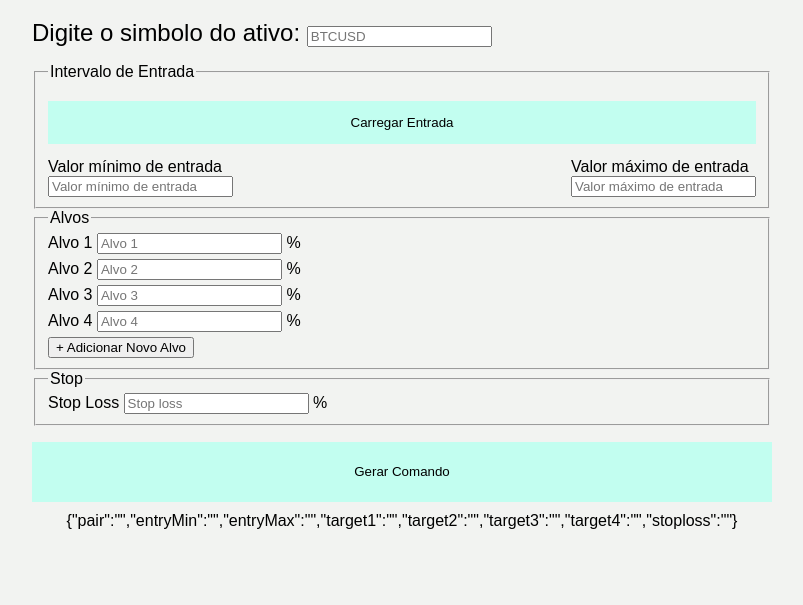
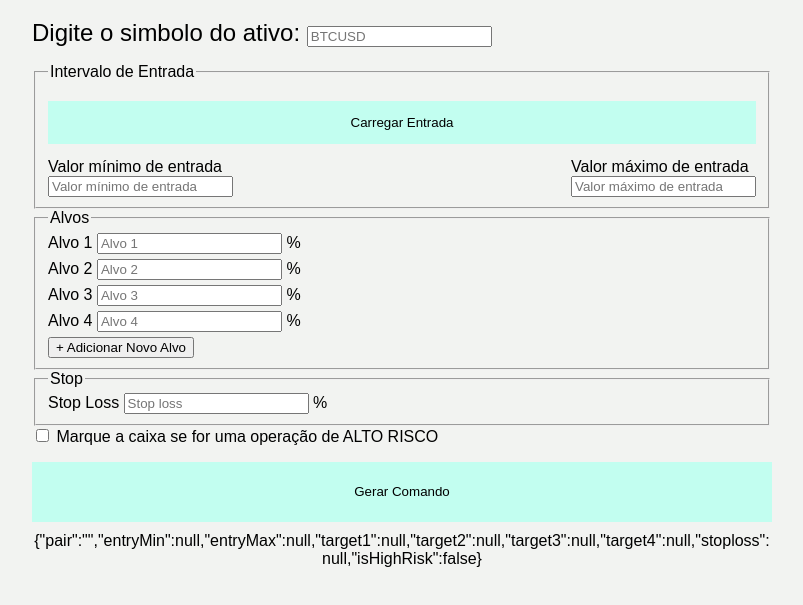
Before and after one commit to Englucassantana/ProjetoSardinha, a website: page public/index.html in a window 1280 px wide. Both pictures are taken after a click on the button "Gerar Comando". Shown: the part 69-674 px from the top of the page, without its empty margins (238-1041 px from the left). Drawn offline with Linux system fonts and the light colour scheme; no server answers.

Commit message:
Implementaçao de novo campo, correçao de bug no qual o json retornar string para numeros

```diff
--- /dev/null
+++ b/public/css/reset.css
@@ -0,0 +1,48 @@
+/* http://meyerweb.com/eric/tools/css/reset/
+   v2.0 | 20110126
+   License: none (public domain)
+*/
+
+html, body, div, span, applet, object, iframe,
+h1, h2, h3, h4, h5, h6, p, blockquote, pre,
+a, abbr, acronym, address, big, cite, code,
+del, dfn, em, img, ins, kbd, q, s, samp,
+small, strike, strong, sub, sup, tt, var,
+b, u, i, center,
+dl, dt, dd, ol, ul, li,
+fieldset, form, label, legend,
+table, caption, tbody, tfoot, thead, tr, th, td,
+article, aside, canvas, details, embed,
+figure, figcaption, footer, header, hgroup,
+menu, nav, output, ruby, section, summary,
+time, mark, audio, video {
+	margin: 0;
+	padding: 0;
+	border: 0;
+	font-size: 100%;
+	font: inherit;
+	vertical-align: baseline;
+}
+/* HTML5 display-role reset for older browsers */
+article, aside, details, figcaption, figure,
+footer, header, hgroup, menu, nav, section {
+	display: block;
+}
+body {
+	line-height: 1;
+}
+ol, ul {
+	list-style: none;
+}
+blockquote, q {
+	quotes: none;
+}
+blockquote:before, blockquote:after,
+q:before, q:after {
+	content: '';
+	content: none;
+}
+table {
+	border-collapse: collapse;
+	border-spacing: 0;
+}
--- a/public/index.html
+++ b/public/index.html
@@ -75,6 +75,8 @@
                 <span class="prejuizo-stop-loss">%</span>
                 <span class="aviso"></span>
             </fieldset>
+            <input id="isHighRisk" class="input-text" type="checkbox">
+            <label for="isHigRisk">Marque a caixa se for uma operação de ALTO RISCO</label>
         </form>
         <button id ="gerar-comando">Gerar Comando</button>
         <span id="comando"></span>
--- a/public/js/main.js
+++ b/public/js/main.js
@@ -6,7 +6,8 @@ let jsonComando = {
     "target2" : 0,
     "target3" : 0,
     "target4" : 0,
-    "stoploss" : 0
+    "stoploss" : 0,
+    "isHighRisk": ''
 }
 
 function autocomplete(inp, arr) {
@@ -141,7 +142,9 @@ document.addEventListener("DOMContentLoaded",()=> {
         //comando.innerText = novoComando
         let i = 0;
         for(let j in jsonComando){
-            jsonComando[j] = inputText[i].value;
+            if(inputText[i].type == "number")jsonComando[j] = inputText[i].valueAsNumber;
+            if(inputText[i].type == "text")jsonComando[j] = inputText[i].value;
+            if(inputText[i].type == "checkbox")jsonComando[j] = inputText[i].checked;
             i++;
         }
         console.log(JSON.stringify(jsonComando));
```
Also changed, not shown: README.md, firebase.json, 1 other file.
